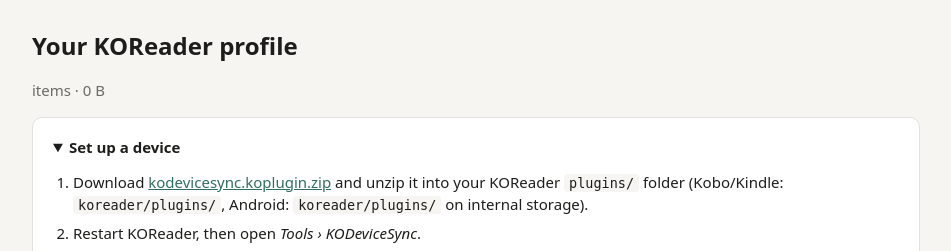
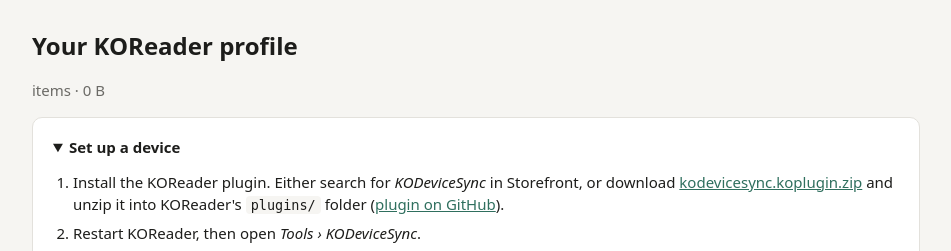
Before and after one commit to theryanmc/kodevicesync, a FastAPI app: template server/app/templates/dashboard.html in a window 1280 px wide, after a click on "Set up a device". Shown: the part 48-299 px from the top of the page, without its empty margins (164-1115 px from the left). Run offline with FastAPI, Linux system fonts and the light colour scheme; the template is opened without the code that fills it, so the values that code supplies are empty; parts of the project's set-up code (start-up, migrations or seed data) failed here and were passed over; some libraries are stand-ins or nearby versions.

Commit message:
Split the KOReader plugin into its own repo; document Unraid and Docker setup
The plugin now lives in theryanmc/kodevicesync.koplugin so catalogs like
Storefront can discover it (koreader-plugin topic) and install it from
release assets. The Docker image downloads the latest plugin release at
build time and keeps serving it at /plugin.zip.

README rewritten around running the published ghcr image on Unraid
(template) or with docker run / compose.

Co-Authored-By: Claude Opus 5.5 <noreply@anthropic.com>

```diff
--- a/server/app/main.py
+++ b/server/app/main.py
@@ -40,7 +40,9 @@ def env_bool(name: str, default: bool) -> bool:
 
 BASE = Path(__file__).resolve().parent
 DATA_DIR = Path(os.environ.get("KDS_DATA_DIR", "/data"))
-PLUGIN_DIR = Path(os.environ.get("KDS_PLUGIN_DIR", BASE.parent.parent / "plugin" / "kodevicesync.koplugin"))
+# In the Docker image the plugin release is unpacked here at build time. For local
+# development, point KDS_PLUGIN_DIR at a checkout of theryanmc/kodevicesync.koplugin.
+PLUGIN_DIR = Path(os.environ.get("KDS_PLUGIN_DIR", "/app/plugin/kodevicesync.koplugin"))
 ALLOW_SIGNUP = env_bool("KDS_ALLOW_SIGNUP", True)
 SECURE_COOKIES = env_bool("KDS_SECURE_COOKIES", False)
 MAX_UPLOAD_BYTES = int(os.environ.get("KDS_MAX_UPLOAD_MB", "200")) * 1024 * 1024
--- a/server/app/templates/dashboard.html
+++ b/server/app/templates/dashboard.html
@@ -8,8 +8,9 @@
 <details class="card" {% if item_count == 0 %}open{% endif %}>
   <summary><strong>Set up a device</strong></summary>
   <ol class="steps">
-    <li>Download <a href="/plugin.zip">kodevicesync.koplugin.zip</a> and unzip it into your KOReader <code>plugins/</code> folder
-      (Kobo/Kindle: <code>koreader/plugins/</code>, Android: <code>koreader/plugins/</code> on internal storage).</li>
+    <li>Install the KOReader plugin. Either search for <em>KODeviceSync</em> in Storefront, or download
+      <a href="/plugin.zip">kodevicesync.koplugin.zip</a> and unzip it into KOReader's <code>plugins/</code> folder
+      (<a href="https://github.com/theryanmc/kodevicesync.koplugin">plugin on GitHub</a>).</li>
     <li>Restart KOReader, then open <em>Tools &rsaquo; KODeviceSync</em>.</li>
     <li>Set the server to <code>{{ server_url }}</code> and log in as <strong>{{ user.username }}</strong>.</li>
     <li>On your main device: <em>Choose what to sync</em>, then <em>Push this device's setup</em>.<br>
```
Also changed, not shown: docker-compose.yml (+6 -5 lines), README.md, 3 other files.
